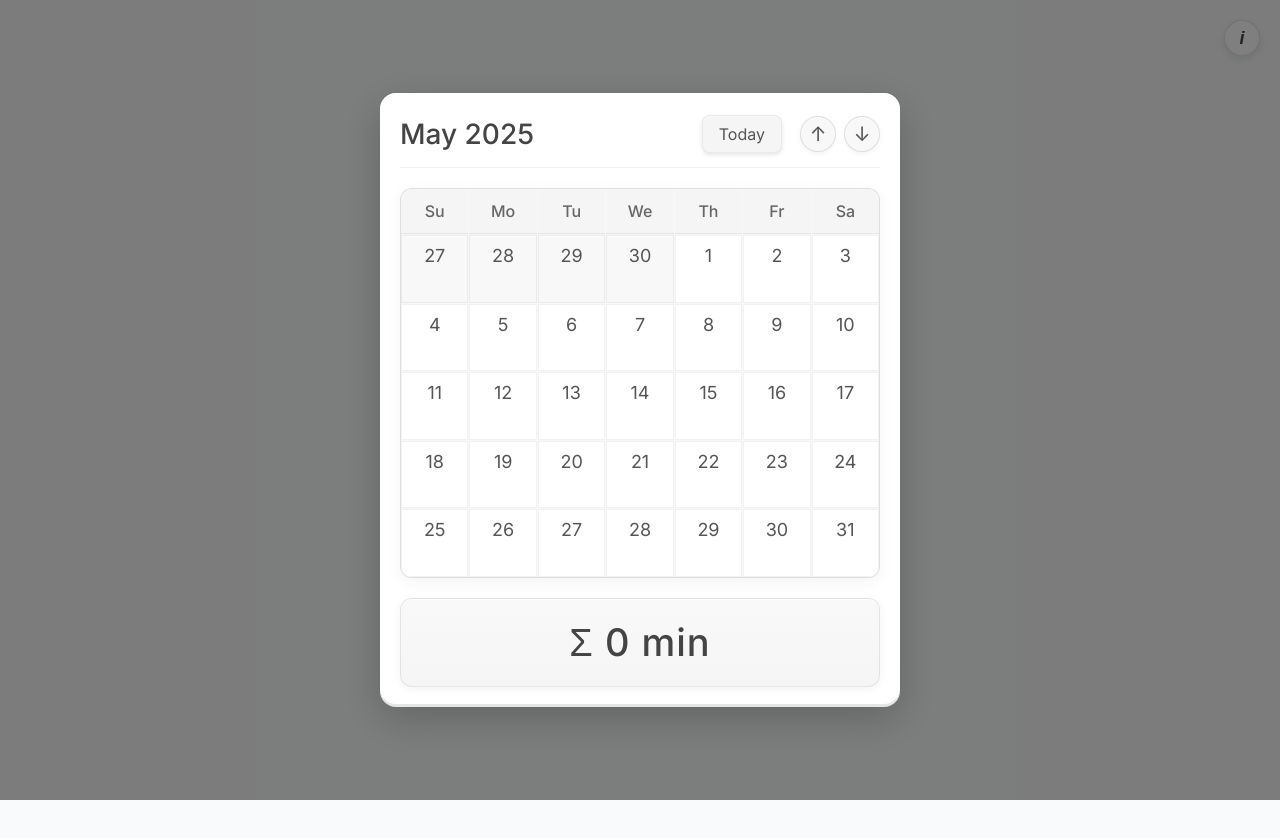
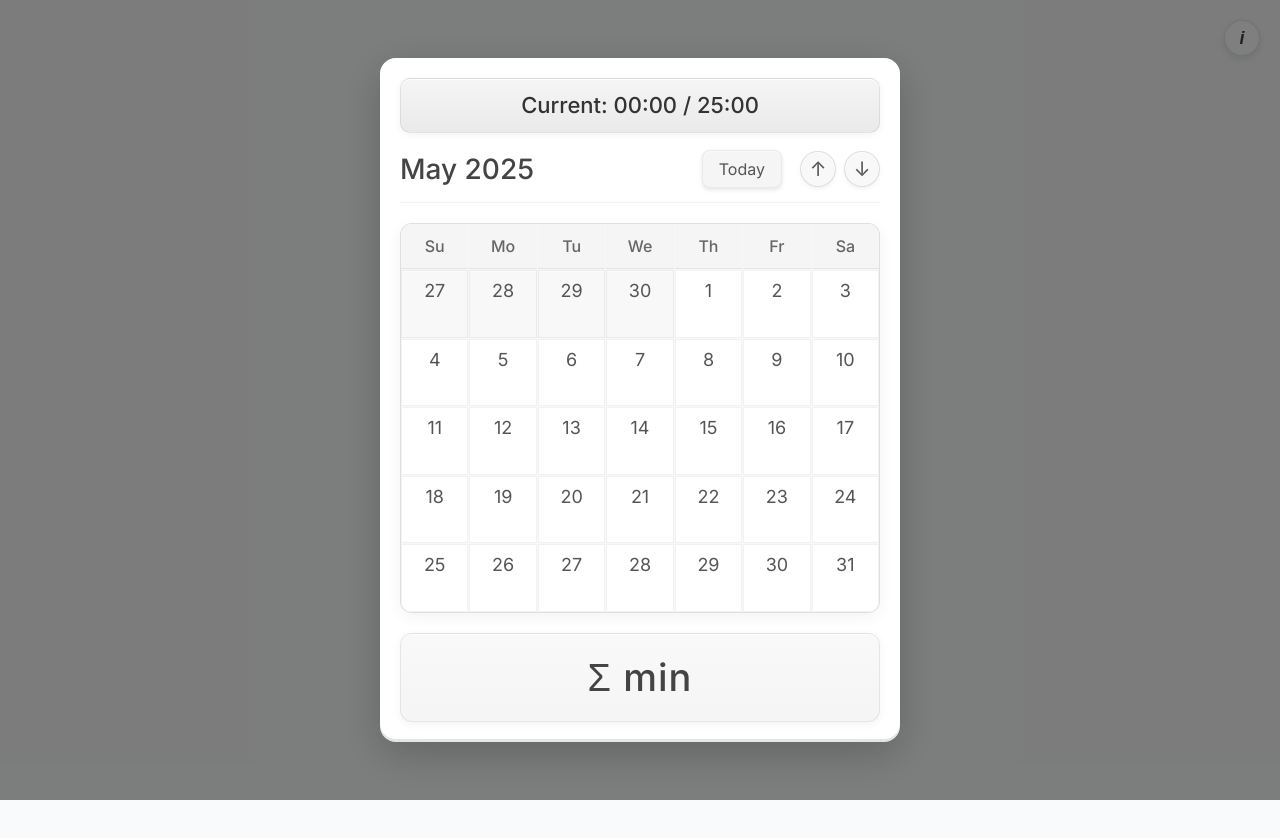
Before and after one commit to nikhil-pn/TENET, a Next.js app: page / in a window 1280 px wide. Both pictures are taken after a click on the button "Show monthly statistics". Shown: the top 838 px of the page. Built offline with nearby package versions, Linux system fonts and the light colour scheme.

Commit message:
chart and timer updated

```diff
--- a/app/components/Clock.js
+++ b/app/components/Clock.js
@@ -37,10 +37,14 @@ export default function Clock({ onTimerUpdate }) {
   useEffect(() => {
     if (onTimerUpdate) {
       let status;
+      let timerInfo;
+
       if (waitingToStartBreak) {
         status = "Click to start break";
+        timerInfo = "Complete";
       } else if (waitingToStartSession) {
         status = "Click to start next session";
+        timerInfo = "Complete";
       } else if (isBreakMode) {
         const breakSeconds =
           pomodoroCount >= 4 ? longBreakSeconds : shortBreakSeconds;
@@ -52,13 +56,23 @@ export default function Clock({ onTimerUpdate }) {
             : `Break: ${formatTime(timerSeconds)} / ${formatTime(
                 shortBreakSeconds
               )}`;
+        timerInfo = `${formatTime(timerSeconds)} / ${formatTime(breakSeconds)}`;
       } else {
         status = `Today's Productivity: ${formatTimeHours(
           totalProductiveMinutes * 60
         )} (Current: ${formatTime(timerSeconds)} / ${formatTime(
           pomodoroSeconds
         )})`;
+        timerInfo = `${formatTime(timerSeconds)} / ${formatTime(
+          pomodoroSeconds
+        )}`;
       }
+
+      // Save current timer info to localStorage
+      if (typeof window !== "undefined") {
+        localStorage.setItem("currentTimerInfo", timerInfo);
+      }
+
       onTimerUpdate(status);
     }
   }, [
@@ -219,8 +233,16 @@ export default function Clock({ onTimerUpdate }) {
 
               // Save daily productivity data with date information
               const today = new Date();
-              const dateKey = `${today.getFullYear()}-${(today.getMonth() + 1).toString().padStart(2, '0')}-${today.getDate().toString().padStart(2, '0')}`;
-              const dailyMinutes = parseInt(localStorage.getItem(`productiveTime_${dateKey}`) || '0', 10);
+              const dateKey = `${today.getFullYear()}-${(today.getMonth() + 1)
+                .toString()
+                .padStart(2, "0")}-${today
+                .getDate()
+                .toString()
+                .padStart(2, "0")}`;
+              const dailyMinutes = parseInt(
+                localStorage.getItem(`productiveTime_${dateKey}`) || "0",
+                10
+              );
               localStorage.setItem(
                 `productiveTime_${dateKey}`,
                 (dailyMinutes + pomodoroMinutes).toString()
--- a/app/components/InfoButton.js
+++ b/app/components/InfoButton.js
@@ -2,12 +2,13 @@
 import React from "react";
 import styles from "./InfoButton.module.css";
 
-const InfoButton = ({ onClick }) => {
+const InfoButton = ({ onClick, todayProductivity }) => {
   return (
     <button
       className={styles.infoButton}
       onClick={onClick}
       aria-label="Show monthly statistics"
+      title={`Today's Productivity: ${todayProductivity}`}
     >
       i
     </button>
--- a/app/components/MonthlyChart.js
+++ b/app/components/MonthlyChart.js
@@ -2,11 +2,14 @@
 import { useState, useEffect } from "react";
 import styles from "./MonthlyChart.module.css";
 
-const MonthlyChart = ({ isVisible, onClose }) => {
+const MonthlyChart = ({ isVisible, onClose, todayProductivity }) => {
   const [monthData, setMonthData] = useState([]);
   const [currentMonth, setCurrentMonth] = useState(new Date().getMonth());
   const [currentYear, setCurrentYear] = useState(new Date().getFullYear());
   const [totalMinutes, setTotalMinutes] = useState(0);
+  const [currentTimerInfo, setCurrentTimerInfo] = useState("00:00 / 25:00");
+
+  const totalProductivitMinutes = localStorage.getItem("productiveTime");
 
   const monthNames = [
     "January",
@@ -28,6 +31,12 @@ const MonthlyChart = ({ isVisible, onClose }) => {
   useEffect(() => {
     if (typeof window !== "undefined" && isVisible) {
       generateMonthData();
+
+      // Get current timer info if exists
+      const currentTime = localStorage.getItem("currentTimerInfo");
+      if (currentTime) {
+        setCurrentTimerInfo(currentTime);
+      }
     }
   }, [currentMonth, currentYear, isVisible]);
 
@@ -124,6 +133,10 @@ const MonthlyChart = ({ isVisible, onClose }) => {
       onClick={(e) => e.target === e.currentTarget && onClose()}
     >
       <div className={styles.chartContainer}>
+        <div className={styles.productivitySummary}>
+          Current: {currentTimerInfo}
+        </div>
+
         <div className={styles.chartHeader}>
           <div className={styles.monthYearDisplay}>
             {monthNames[currentMonth]} {currentYear}
@@ -164,7 +177,7 @@ const MonthlyChart = ({ isVisible, onClose }) => {
           ))}
         </div>
 
-        <div className={styles.totalTime}>Σ {totalMinutes} min</div>
+        <div className={styles.totalTime}>Σ {totalProductivitMinutes} min</div>
       </div>
     </div>
   );
--- a/app/components/MonthlyChart.module.css
+++ b/app/components/MonthlyChart.module.css
@@ -26,6 +26,27 @@
   font-family: "Inter", sans-serif;
   color: #333;
   position: relative;
+}
+
+.productivitySummary {
+  text-align: center;
+  font-size: 22px;
+  font-weight: 500;
+  margin-bottom: 15px;
+  padding: 10px 15px;
+  background: linear-gradient(to bottom, #f5f5f5, #eaeaea);
+  border-radius: 10px;
+  box-shadow: 0 2px 8px rgba(0, 0, 0, 0.05), inset 0 1px 0 white;
+  color: #333;
+  border: 1px solid rgba(0, 0, 0, 0.08);
+}
+
+.currentTime {
+  display: block;
+  font-size: 16px;
+  font-weight: 400;
+  color: #777;
+  margin-top: 4px;
 }
 
 .chartHeader {
--- a/app/page.js
+++ b/app/page.js
@@ -10,6 +10,25 @@ import { useState, useEffect } from "react";
 export default function Home() {
   const [timerStatus, setTimerStatus] = useState("");
   const [showChart, setShowChart] = useState(false);
+  const [todayProductivity, setTodayProductivity] = useState("0h 0m");
+
+  // Get current time only
+  useEffect(() => {
+    const updateCurrentTime = () => {
+      const now = new Date();
+      const hours = now.getHours().toString().padStart(2, "0");
+      const minutes = now.getMinutes().toString().padStart(2, "0");
+      setTimerStatus(`${hours}:${minutes}`);
+    };
+
+    // Initial update
+    updateCurrentTime();
+
+    // Update every minute
+    const interval = setInterval(updateCurrentTime, 60000);
+
+    return () => clearInterval(interval);
+  }, []);
 
   // Fetch productivity time from localStorage on component mount
   useEffect(() => {
@@ -19,9 +38,7 @@ export default function Home() {
       const minutes = savedTime ? parseInt(savedTime, 10) : 0;
       const hours = Math.floor(minutes / 60);
       const mins = minutes % 60;
-      setTimerStatus(`Today's Productivity: ${hours}h ${mins}m`);
-    } else {
-      setTimerStatus("Today's Productivity: 0h 0m");
+      setTodayProductivity(`${hours}h ${mins}m`);
     }
   }, []);
 
@@ -31,14 +48,18 @@ export default function Home() {
 
   return (
     <div className="min-h-screen bg-gray-50 p-8 relative">
-      <InfoButton onClick={toggleChart} />
-      <MonthlyChart isVisible={showChart} onClose={() => setShowChart(false)} />
+      <InfoButton onClick={toggleChart} todayProductivity={todayProductivity} />
+      <MonthlyChart
+        isVisible={showChart}
+        onClose={() => setShowChart(false)}
+        todayProductivity={todayProductivity}
+      />
 
       <div className="flex flex-col items-center justify-center min-h-screen">
-        <div className={styles.timerStatusContainer}>
+        {/* <div className={styles.timerStatusContainer}>
           <div className={styles.timerStatus}>{timerStatus}</div>
-        </div>
-        <Clock onTimerUpdate={(status) => setTimerStatus(status)} />
+        </div> */}
+        <Clock onTimerUpdate={() => {}} />
         <div className="mt-8">
           <ToggleButton id="main-toggle" />
         </div>
```
